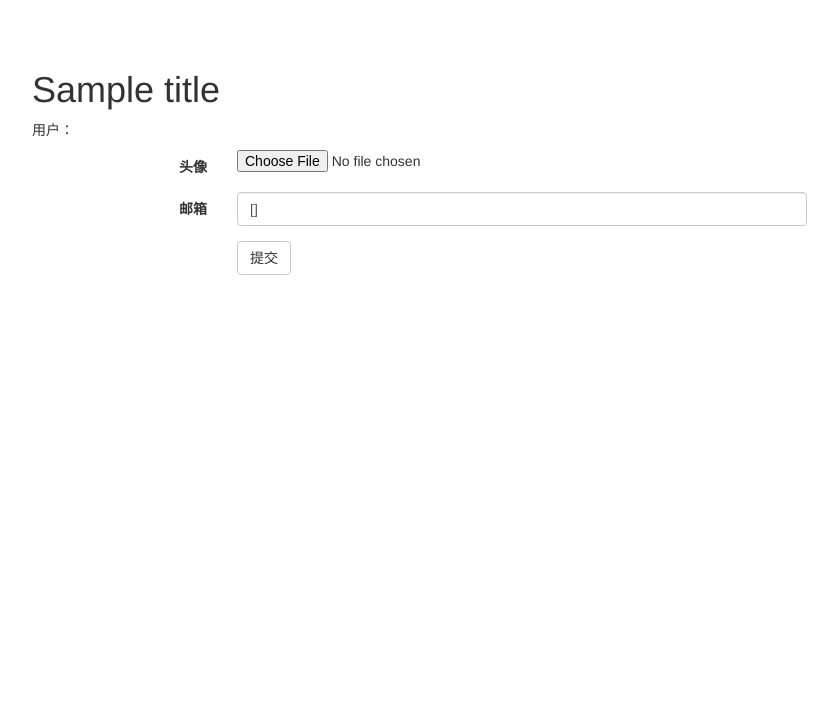
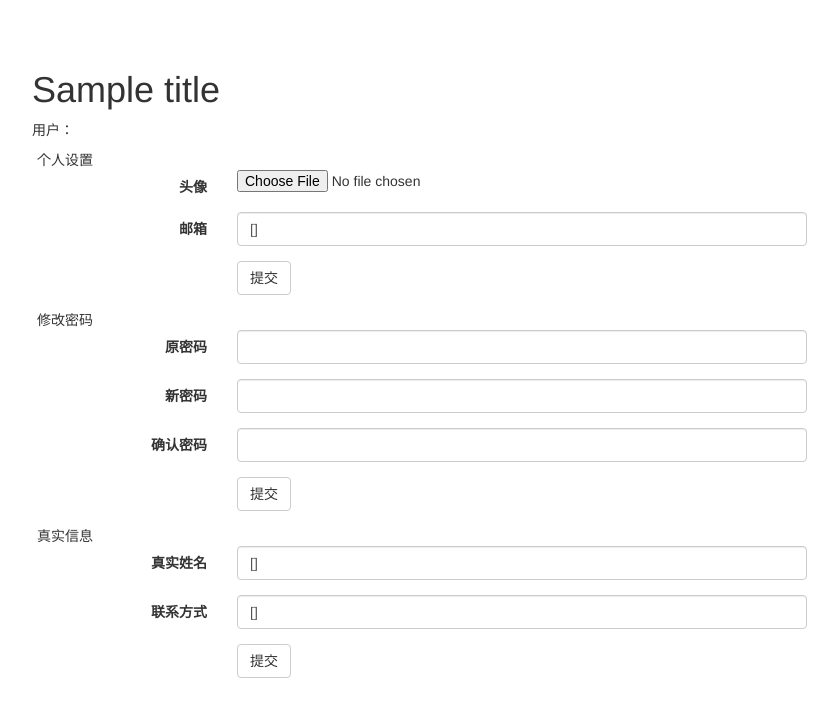
Before and after one commit to natsu12/Activitee, a Node project: template src/views/setting.jade in a window 1280 px wide. Shown: the top 717 px of the page, without its empty margins (18-856 px from the left). Run offline with Node 20 templates, Linux system fonts and the light colour scheme; the template is opened without the code that fills it: most values are stand-ins (such as "Sample title", 1, 10 or a date in 2020).

Commit message:
modify setting view

```diff
--- a/package.json
+++ b/package.json
@@ -26,7 +26,8 @@
     "passport": "~0.2.0",
     "passport-local": "~1.0.0",
     "static-favicon": "~1.0.0",
-    "underscore": "^1.8.3"
+    "underscore": "^1.8.3",
+    "formidable": "*"
   },
   "devDependencies": {
     "grunt": "^0.4.5",
--- a/src/views/setting.jade
+++ b/src/views/setting.jade
@@ -7,8 +7,9 @@
 
   .container
     .row
-      form.form-horizontal(method="post", action="#")
+      form.form-horizontal(method="post", action="/s-user-save") 个人设置
         input(type="hidden", name="user[username]", value=user.username)
+        input(type="hidden", name="type", value="basic")
 
         .form-group
           label.col-sm-2.control-label(for="inputImages") 头像
@@ -25,3 +26,45 @@
         .form-group
           .col-sm-offset-2.col-sm-6
             button.btn.btn-default(type="submit") 提交
+
+      form.form-horizontal(method="post", action="/s-user-save") 修改密码
+        input(type="hidden", name="user[username]", value=user.username)
+        input(type="hidden", name="type", value="pwd")
+
+        .form-group
+          label.col-sm-2.control-label(for="inputCover") 原密码
+          .col-sm-6
+            input#inputCover.form-control(type="text", name="user[pwdOriginal]", required)
+
+        .form-group
+          label.col-sm-2.control-label(for="inputCover") 新密码
+          .col-sm-6
+            input#inputCover.form-control(type="text", name="user[pwdNew]", required)
+
+        .form-group
+          label.col-sm-2.control-label(for="inputCover") 确认密码
+          .col-sm-6
+            input#inputCover.form-control(type="text", name="user[pwdNewConfirm]", required)
+
+        .form-group
+          .col-sm-offset-2.col-sm-6
+            button.btn.btn-default(type="submit") 提交
+
+
+      form.form-horizontal(method="post", action="/s-user-save") 真实信息
+        input(type="hidden", name="user[username]", value=user.username)
+        input(type="hidden", name="type", value="detailInfo")
+
+        .form-group
+          label.col-sm-2.control-label(for="real_name") 真实姓名
+          .col-sm-6
+            input#inputCover.form-control(type="text", name="user[real_name]", value=user.email, required)
+
+        .form-group
+          label.col-sm-2.control-label(for="phone_num") 联系方式
+          .col-sm-6
+            input#inputCover.form-control(type="text", name="user[phone_num]", value=user.email, required)
+
+        .form-group
+          .col-sm-offset-2.col-sm-6
+            button.btn.btn-default(type="submit") 提交
```
Also changed, not shown: 1 other file.
